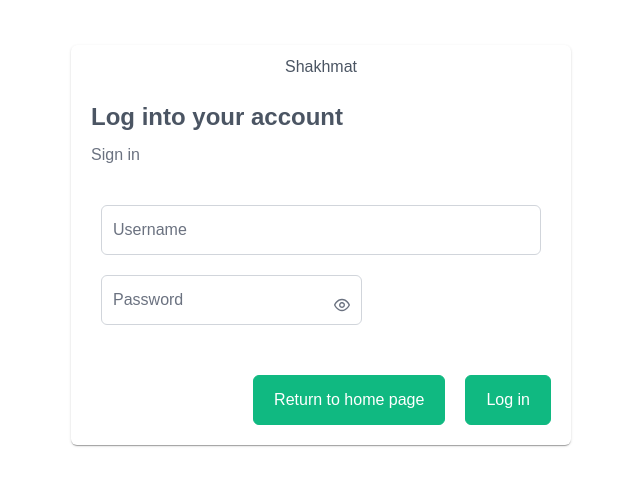
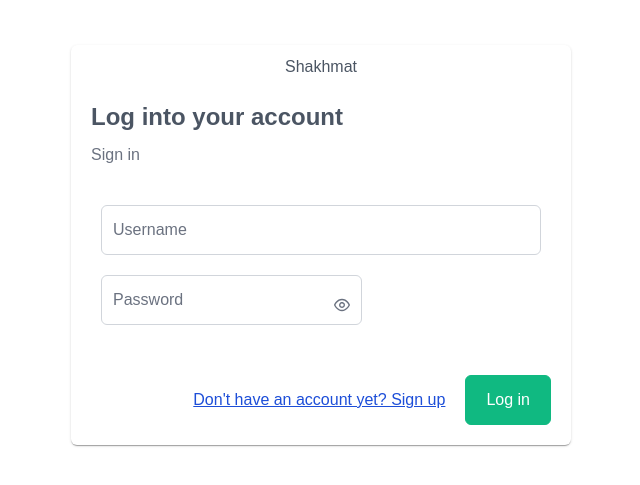
Before and after one commit to arshavir-andreas/Shakhmat, a Next.js app in the folder client/: page /login in a window 1280 px wide. Shown: the part 155-640 px from the top of the page, without its empty margins (319-959 px from the left). Built offline with nearby package versions, Linux system fonts and the light colour scheme; a web font is replaced by a local one.

Commit message:
fix: add links to each other for the login and sign-up page

```diff
--- a/client/src/app/login/page.tsx
+++ b/client/src/app/login/page.tsx
@@ -11,6 +11,7 @@ import { fetcherIncludingCredentials } from '../utils/axios-fetchers';
 import { AxiosError } from 'axios';
 import { useAppDispatch } from '../store';
 import { setUserCredentials } from '../store/userSlice';
+import Link from 'next/link';
 
 export default function Page() {
     const router = useRouter();
@@ -63,13 +64,13 @@ export default function Page() {
                     </div>
                 }
                 footer={
-                    <div className=" flex justify-end gap-[20px]">
-                        <Button
-                            type="button"
-                            onClick={() => router.push(`/`)}
+                    <div className=" flex items-center justify-end gap-[20px]">
+                        <Link
+                            href={`/sign-up`}
+                            className=" underline text-blue-700"
                         >
-                            Return to home page
-                        </Button>
+                            Don&apos;t have an account yet? Sign up
+                        </Link>
 
                         <Button
                             type="submit"
--- a/client/src/app/sign-up/page.tsx
+++ b/client/src/app/sign-up/page.tsx
@@ -9,6 +9,7 @@ import { FormEvent, useEffect, useState } from 'react';
 import { useRouter } from 'next/navigation';
 import { fetcherIncludingCredentials } from '../utils/axios-fetchers';
 import { AxiosError } from 'axios';
+import Link from 'next/link';
 
 export default function Page() {
     const router = useRouter();
@@ -39,11 +40,11 @@ export default function Page() {
 
             router.push(`/`);
         } catch (error) {
-            const axiosError = (error as AxiosError).response?.data as ErrorDetails;
+            const axiosError = (error as AxiosError).response
+                ?.data as ErrorDetails;
 
             setErrorMsg(axiosError.message);
         } finally {
-
         }
     }
 
@@ -63,12 +64,20 @@ export default function Page() {
                     </div>
                 }
                 footer={
-                    <div className=" flex justify-end gap-[20px]">
-                        <Button type="button" onClick={() => router.push(`/`)}>
-                            Return to home page
+                    <div className=" flex items-center justify-end gap-[20px]">
+                        <Link
+                            href={`/login`}
+                            className=" underline text-blue-700"
+                        >
+                            Already have an account? Sign in
+                        </Link>
+
+                        <Button
+                            type="submit"
+                            onClick={handleAccountCreation}
+                        >
+                            Sign up
                         </Button>
-
-                        <Button type="submit" onClick={handleAccountCreation}>Sign up</Button>
                     </div>
                 }
             >
@@ -125,7 +134,10 @@ export default function Page() {
                         </label>
                     </FloatLabel>
 
-                    <Button type="submit" className=" hidden"></Button>
+                    <Button
+                        type="submit"
+                        className=" hidden"
+                    ></Button>
                 </form>
 
                 <p className=" text-[red]">{errorMsg}</p>
```
